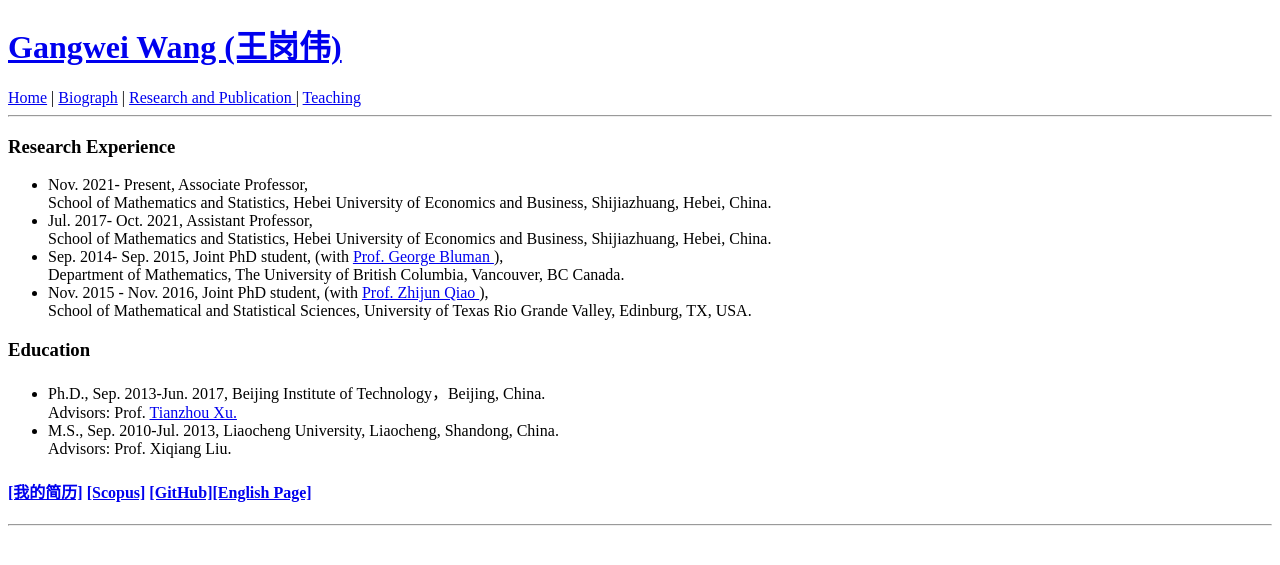
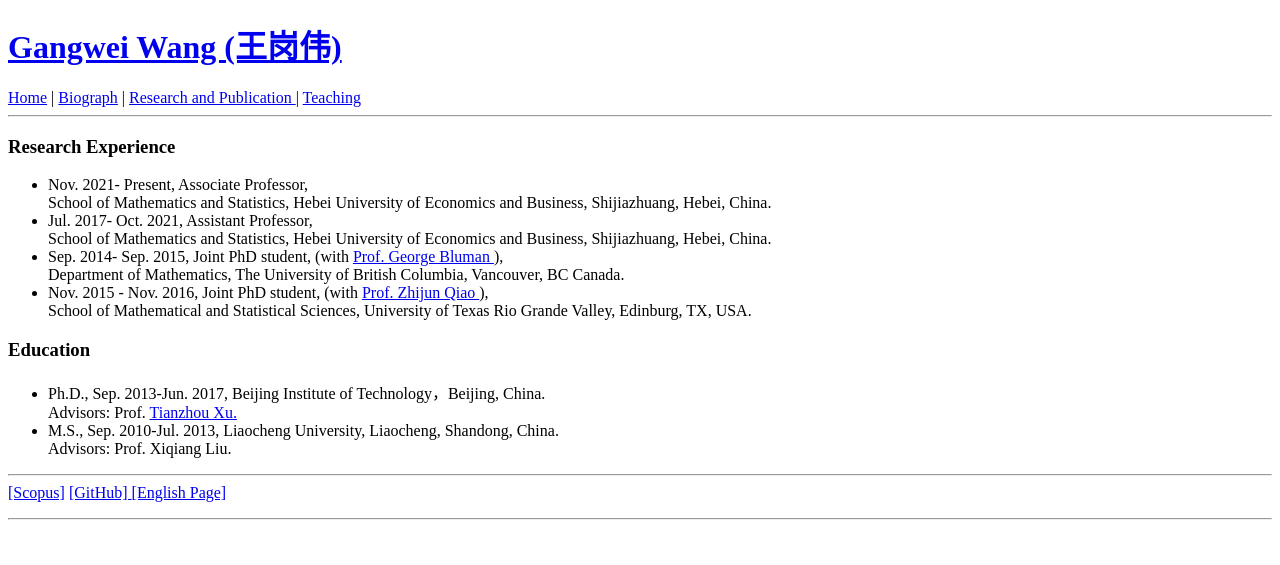
Before and after one commit to wanggangwei82/wanggangwei82.github.io, a Jekyll site: the page built from biography/index.html, in a window 1280 px wide. Shown: the top 565 px of the page. Built offline with Jekyll 4.4.1, drawn with Linux system fonts in a browser that asks for light colours.

Commit message:
Update index.html

```diff
--- a/biography/index.html
+++ b/biography/index.html
@@ -58,9 +58,7 @@
 
 
 
-
- <h4>
-       <a href="pdf/gangwei.pdf">[我的简历]</a> <a href="https://www.scopus.com/authid/detail.uri?authorId=56459163700">[Scopus]</a>
-  <a href="https://github.com/wanggangwei82">[GitHub]<a href="https://wanggangwei82.github.io/">[English Page]</a></p>
-
-    </h4>
+<hr>
+<a href="https://www.scopus.com/authid/detail.uri?authorId=56459163700">[Scopus]</a>
+<a href="https://github.com/wanggangwei82">[GitHub]
+<a href="https://wanggangwei82.github.io/">[English Page]</a></p>
```
